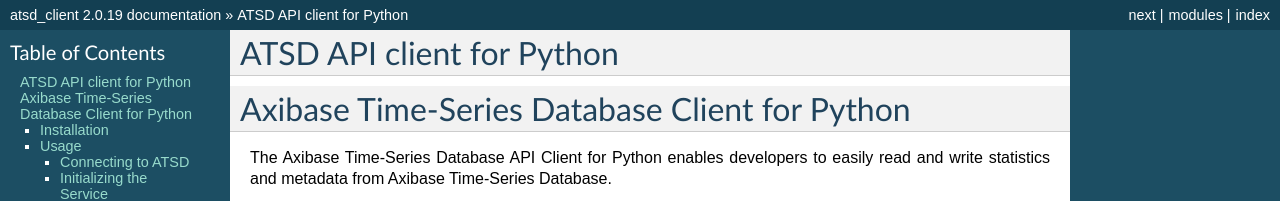
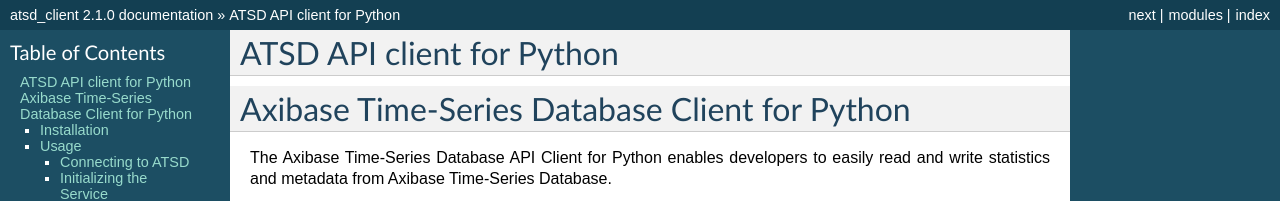
Before and after one commit to raipc/atsd-api-python, a Sphinx documentation site: the page built from docs/source/index.rst, in a window 1280 px wide and 900 px high. Shown: the top 201 px of the window. Built offline with Sphinx 7.4.7, drawn with Linux system fonts in a browser that asks for light colours; some of the changed text lies outside the part shown.

Commit message:
Update version

```diff
--- a/atsd_client/__init__.py
+++ b/atsd_client/__init__.py
@@ -21,7 +21,7 @@
 from . import services
 
 __all__ = ['services', 'models']
-__version__ = '2.0.19'
+__version__ = '2.1.0'
 
 try:
     logging.debug("Checking 'python-requests' version...")
--- a/docs/source/conf.py
+++ b/docs/source/conf.py
@@ -54,9 +54,9 @@
 # built documents.
 #
 # The short X.Y version.
-version = '2.0.19'
+version = '2.1.0'
 # The full version, including alpha/beta/rc tags.
-release = '2.0.19'
+release = '2.1.0'
 
 # The language for content autogenerated by Sphinx. Refer to documentation
 # for a list of supported languages.
```
